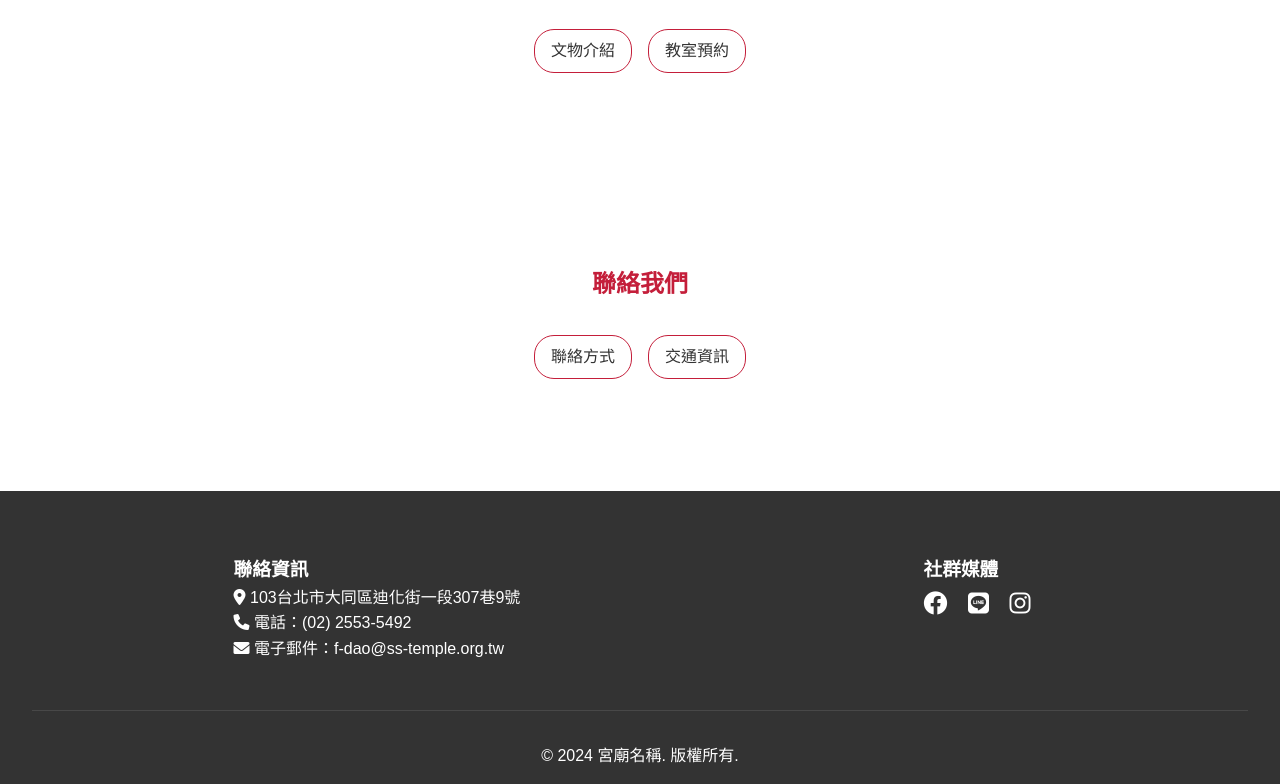
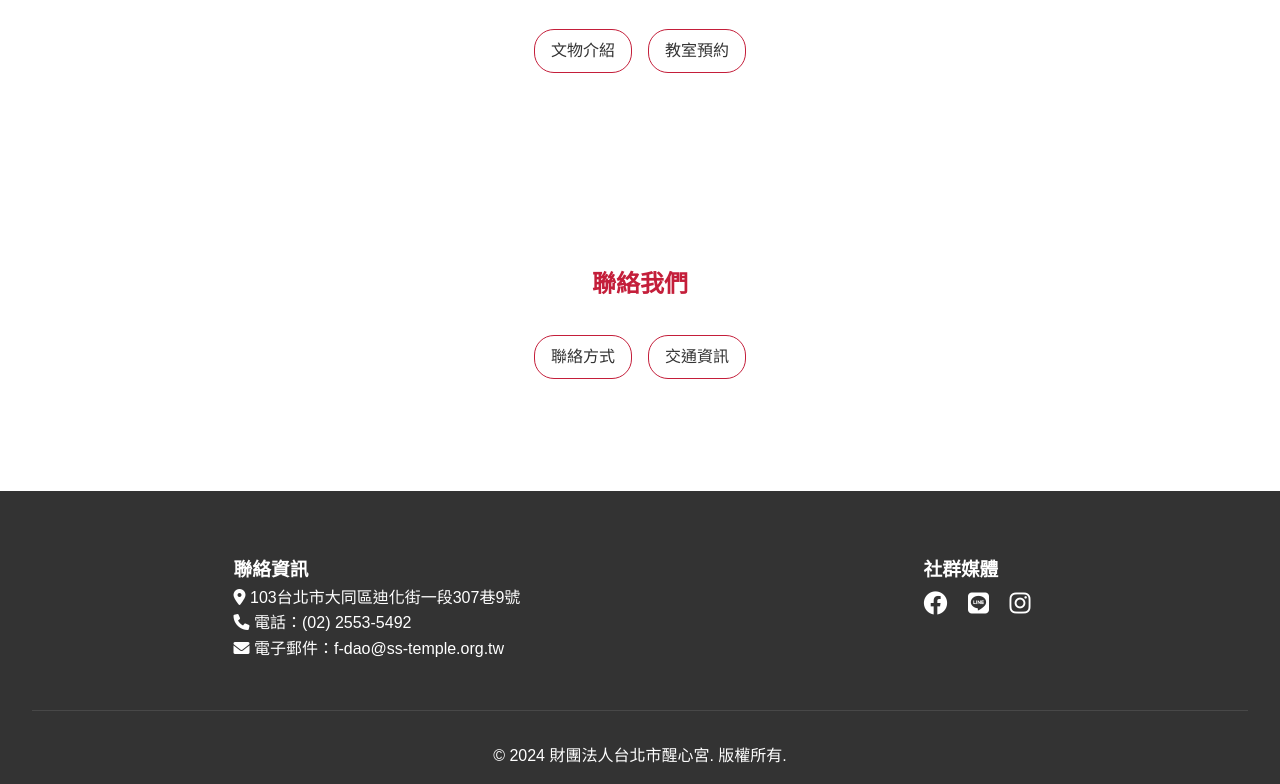
Before and after one commit to Ado1835t/temple-website, a plain HTML site: page index.html in a window 1280 px wide. Shown: the part 1839-2623 px from the top of the page. Drawn offline with Linux system fonts and the light colour scheme.

Commit message:
Update index.html

```diff
--- a/index.html
+++ b/index.html
@@ -115,7 +115,7 @@
             </div>
         </div>
         <div class="footer-bottom">
-            <p>&copy; 2024 宮廟名稱. 版權所有.</p>
+            <p>&copy; 2024 財團法人台北市醒心宮. 版權所有.</p>
         </div>
     </footer>
 
```
